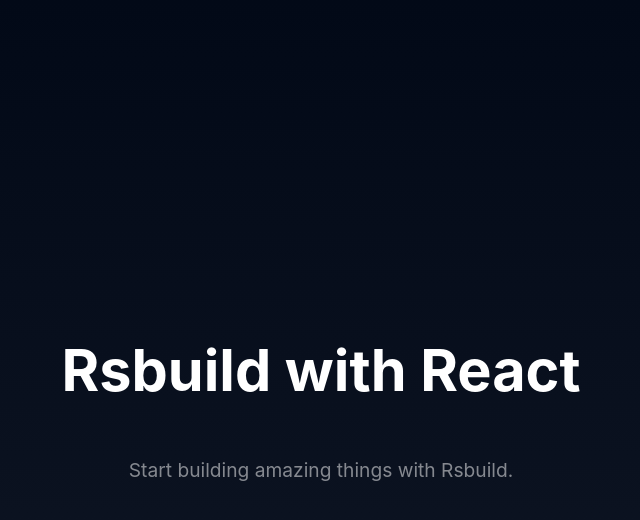
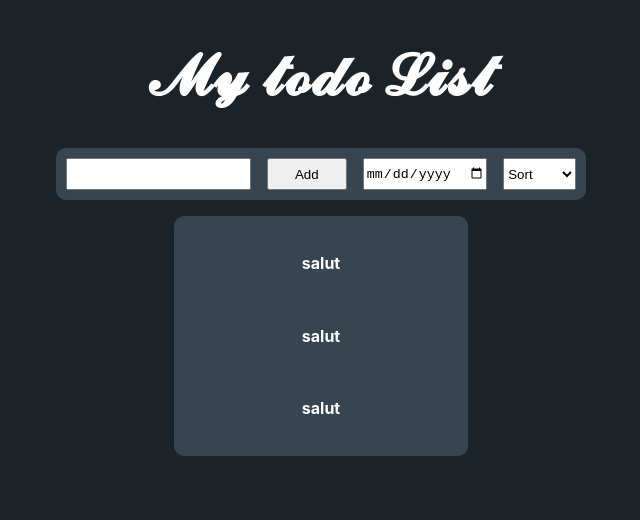
Before and after one commit to HakiEBIBI/react-todo, a React app: page / in a window 1280 px wide. Shown: the top 520 px of the page, without its empty margins (319-959 px from the left). Built offline with nearby package versions, Linux system fonts and the light colour scheme; the HTML template or start-up script is replaced by a standard one.

Commit message:
feat: added a structure to the todo and added a style close: #2 close: #3

```diff
--- /dev/null
+++ b/src/AddTodo.tsx
@@ -0,0 +1,20 @@
+export const TodoStructure = () => {
+    return (
+        <div className="all">
+            <div className="AllInput">
+                <input/>
+                <button type="button" className="ButtonTodo">
+                    Add
+                </button>
+                <input type="date"/>
+                <select>
+                    <option>Sort</option>
+                    <option>Duedate</option>
+                    <option>Name</option>
+                    <option>Done</option>
+                    <option>Undone</option>
+                </select>
+            </div>
+        </div>
+    );
+};
--- a/src/App.css
+++ b/src/App.css
@@ -2,13 +2,11 @@
     margin: 0;
     color: #fff;
     font-family: Inter, Avenir, Helvetica, Arial, sans-serif;
-  background-image: linear-gradient(to bottom, #020917, #101725);
+    background-color: #1b2328;
 }
 
 .content {
     display: flex;
-  min-height: 100vh;
-  line-height: 1.1;
     text-align: center;
     flex-direction: column;
     justify-content: center;
@@ -24,3 +22,51 @@
     font-weight: 400;
     opacity: 0.5;
 }
+
+.AllInput {
+    display: flex;
+    justify-content: center;
+    gap: 1rem;
+    border-radius: 10px;
+    background-color: #36454F;
+    padding: 10px;
+
+}
+
+.ButtonTodo {
+    width: 5rem;
+    height: 2rem;
+}
+
+.all {
+    display: flex;
+    justify-content: center;
+    gap: 1rem;
+}
+
+.todo-list {
+    display: flex;
+    flex-direction: column;
+    margin-top: 1rem;
+    justify-content: center;
+    color: #fff;
+    background-color: #36454F;
+    border-radius: 10px;
+    padding-left: 10%;
+    padding-right: 10%;
+}
+
+.all-list {
+    display: flex;
+    justify-content: center;
+}
+
+ul, li {
+    list-style: none;
+    padding-left: 0px;
+}
+
+ul {
+    display: grid;
+    gap: 10px;
+}
--- a/src/App.tsx
+++ b/src/App.tsx
@@ -1,12 +1,16 @@
 import './App.css';
+import {TodoStructure} from "./AddTodo.tsx";
+import {TodoList} from "./TodoList.tsx";
+
 
 const App = () => {
-  return (
-    <div className="content">
-      <h1>Rsbuild with React</h1>
-      <p>Start building amazing things with Rsbuild.</p>
-    </div>
-  );
+    return (
+        <div className="content">
+            <h1>𝓜𝔂 𝓽𝓸𝓭𝓸 𝓛𝓲𝓼𝓽</h1>
+            <TodoStructure/>
+            <TodoList/>
+        </div>
+    );
 };
 
 export default App;
--- /dev/null
+++ b/src/HandleAddClick.tsx
@@ -0,0 +1,5 @@
+export const HandleAddClick = () => {
+    return (
+        <></>
+    );
+};
--- /dev/null
+++ b/src/TodoList.tsx
@@ -0,0 +1,13 @@
+export const TodoList = () => {
+    return (
+        <div className="all-list">
+            <div className="todo-list">
+                <ul>
+                    <li><h4>salut</h4></li>
+                    <li><h4>salut</h4></li>
+                    <li><h4>salut</h4></li>
+                </ul>
+            </div>
+        </div>
+    );
+};
```
Also changed, not shown: src/index.tsx (+6 -6 lines). Lines whose indentation alone changed are shown as unchanged.
